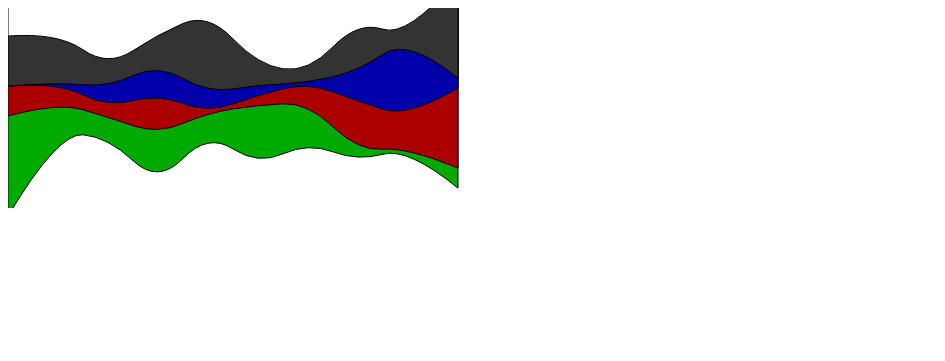
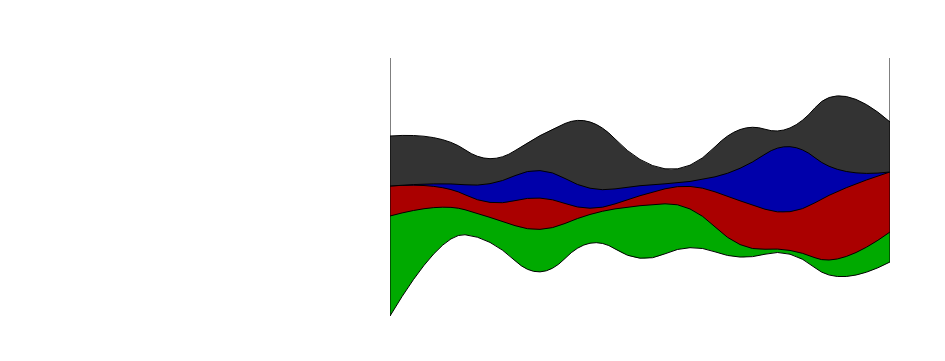
Before and after one commit to awmleer/vis-stacked-graph, a plain HTML site: page src/index.html in a window 1280 px wide. Shown: the whole page, without its empty margins (0-945 px from the left). Drawn offline with Linux system fonts and the light colour scheme.

Commit message:
fix data set

```diff
--- a/src/index.html
+++ b/src/index.html
@@ -4,12 +4,18 @@
   <meta charset='utf-8' />
   <title>Stacked Graph</title>
   <style type="text/css">
-
+    body {
+      padding-top: 50px;
+    }
+    #stacked-graph {
+      display: block;
+      margin: auto;
+    }
   </style>
 </head>
 <body>
   <div id="main">
-    <canvas id="stacked-graph" width="500" height="200"></canvas>
+    <canvas id="stacked-graph" width="500" height="300"></canvas>
   </div>
   <script type="text/javascript" src="main.js"></script>
 </body>
--- a/src/main.js
+++ b/src/main.js
@@ -1,8 +1,8 @@
 let data = [
-  [100, 30, 20, 50, 20, 60, 40, 10, 0, 20],
-  [30, 20, 10, 40, 0, 10, 20, 50, 30, 80],
-  [0, 0, 20, 30, 20, 10, 0, 30, 80, 10],
-  [50, 50, 20, 30, 80, 20, 10, 50, 0, 100],
+  [100, 30, 20, 50, 20, 60, 40, 10, 0, 20, 30],
+  [30, 20, 10, 40, 0, 10, 20, 50, 30, 80, 60],
+  [0, 0, 20, 30, 20, 10, 0, 30, 80, 10, 0],
+  [50, 50, 20, 30, 80, 20, 10, 50, 0, 100, 50],
 ];
 
 let x = [0, 50, 100, 150, 200, 250, 300, 350, 400, 450, 500];
@@ -67,6 +67,21 @@ function normalize(data) {
       normalizedData[i+1][j] = normalizedData[i][j] + point;
     })
   })
+  // let max = 0, min = 0;
+  // normalizedData.forEach((points) => {
+  //   points.forEach((point) => {
+  //     if (point > max) max = point;
+  //     if (point < min) min = point;
+  //   })
+  // })
+  // const scale = canvas.height / (max - min);
+  // const translate = -(max + min);
+  // console.log(scale, translate);
+  // normalizedData.forEach((points) => {
+  //   points.forEach((point, j) => {
+  //     points[j] = (point + translate) * scale;
+  //   })
+  // })
   return normalizedData;
 }
 
```
